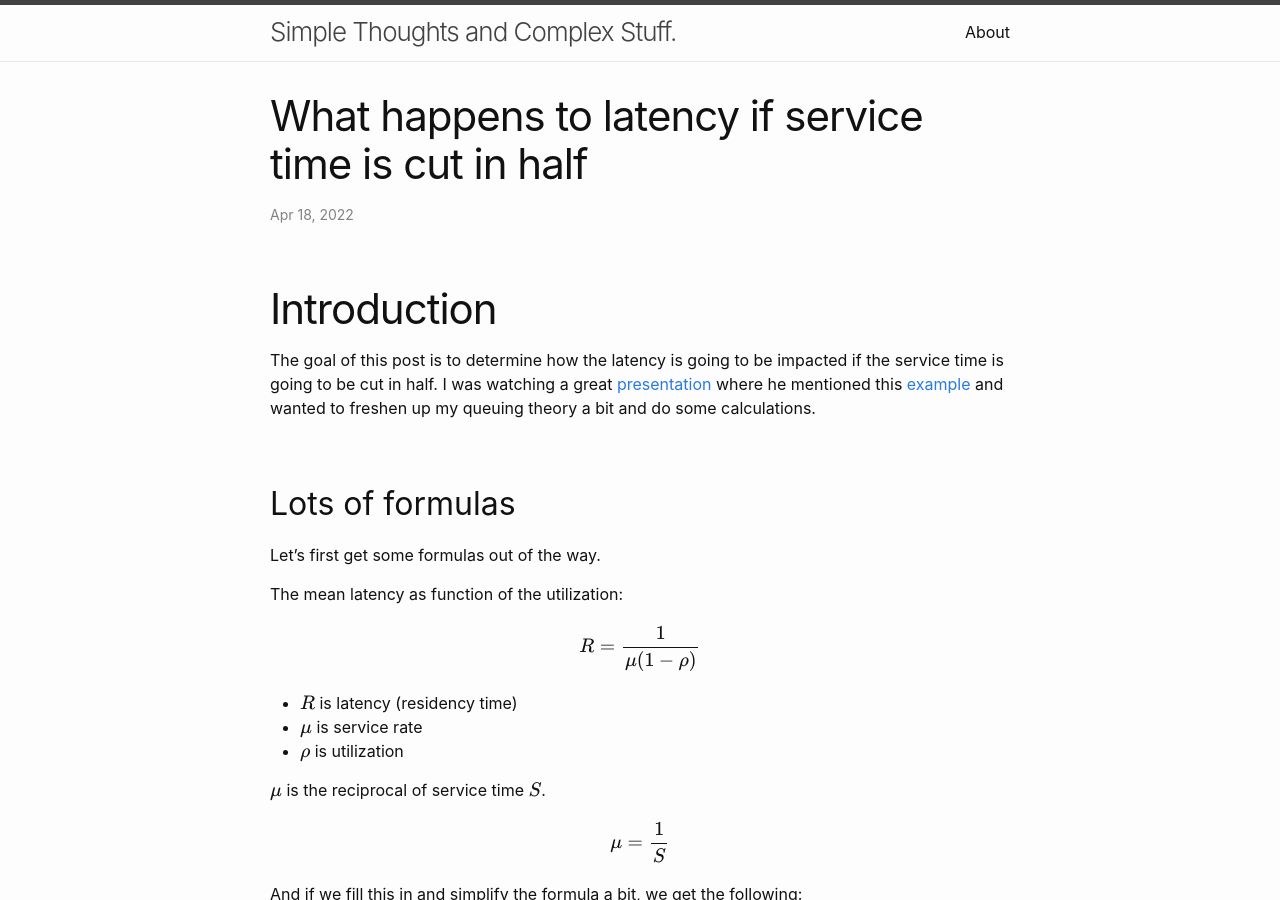
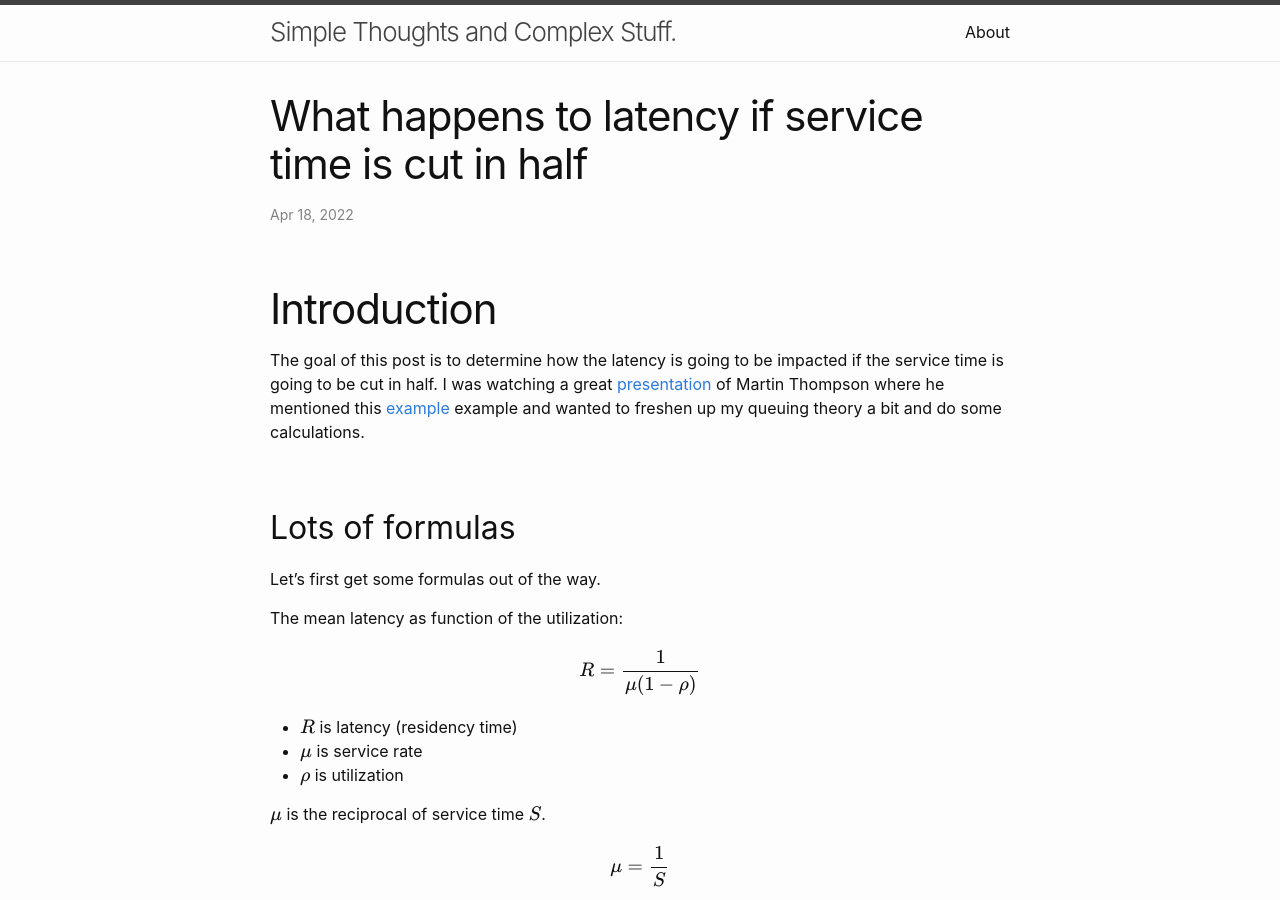
Before and after one commit to pveentjer/pveentjer.github.io, a Jekyll site: the page built from _posts/2022-04-18-service-time-cut-in-half.md, in a window 1280 px wide and 900 px high. Built offline with Jekyll 4.4.1, drawn with Linux system fonts in a browser that asks for light colours; formulas are drawn with MathJax 3.

Commit message:
Minor improvement

```diff
--- a/_posts/2022-04-18-service-time-cut-in-half.md
+++ b/_posts/2022-04-18-service-time-cut-in-half.md
@@ -8,7 +8,7 @@ categories: misc
 
 The goal of this post is to determine how the latency is going to be impacted
 if the service time is going to be cut in half. I was watching a great [presentation](https://youtu.be/03GsLxVdVzU)
-where he mentioned this [example](https://youtu.be/03GsLxVdVzU?t=341) and wanted
+of Martin Thompson where he mentioned this [example](https://youtu.be/03GsLxVdVzU?t=341) example and wanted
 to freshen up my queuing theory a bit and do some calculations.
 
 ## Lots of formulas
```
